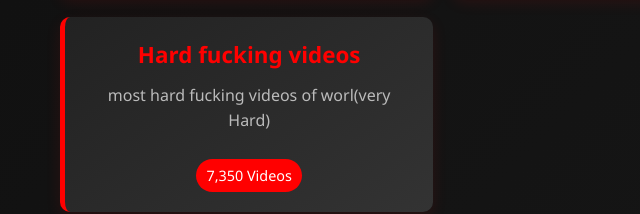
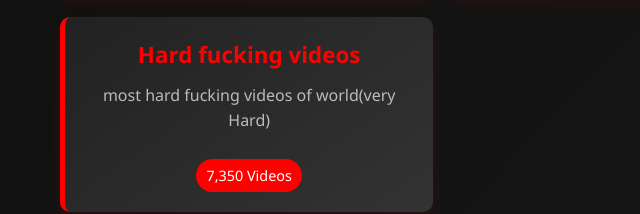
Before and after one commit to rajeshsi611/premium-video-collection, a plain HTML site: page index.html in a window 1280 px wide. Shown: the part 1118-1332 px from the top of the page, 0-640 px from the left. Drawn offline with Linux system fonts and the light colour scheme.

Commit message:
Update index.html

```diff
--- a/index.html
+++ b/index.html
@@ -405,7 +405,7 @@
                 </div>
                 <div class="category-item">
                     <h3>Hard fucking videos</h3>
-                    <p>most hard fucking videos of worl(very Hard)</p>
+                    <p>most hard fucking videos of world(very Hard)</p>
                     <span class="videos-count">7,350 Videos</span>
                 </div>
             </div>
```
